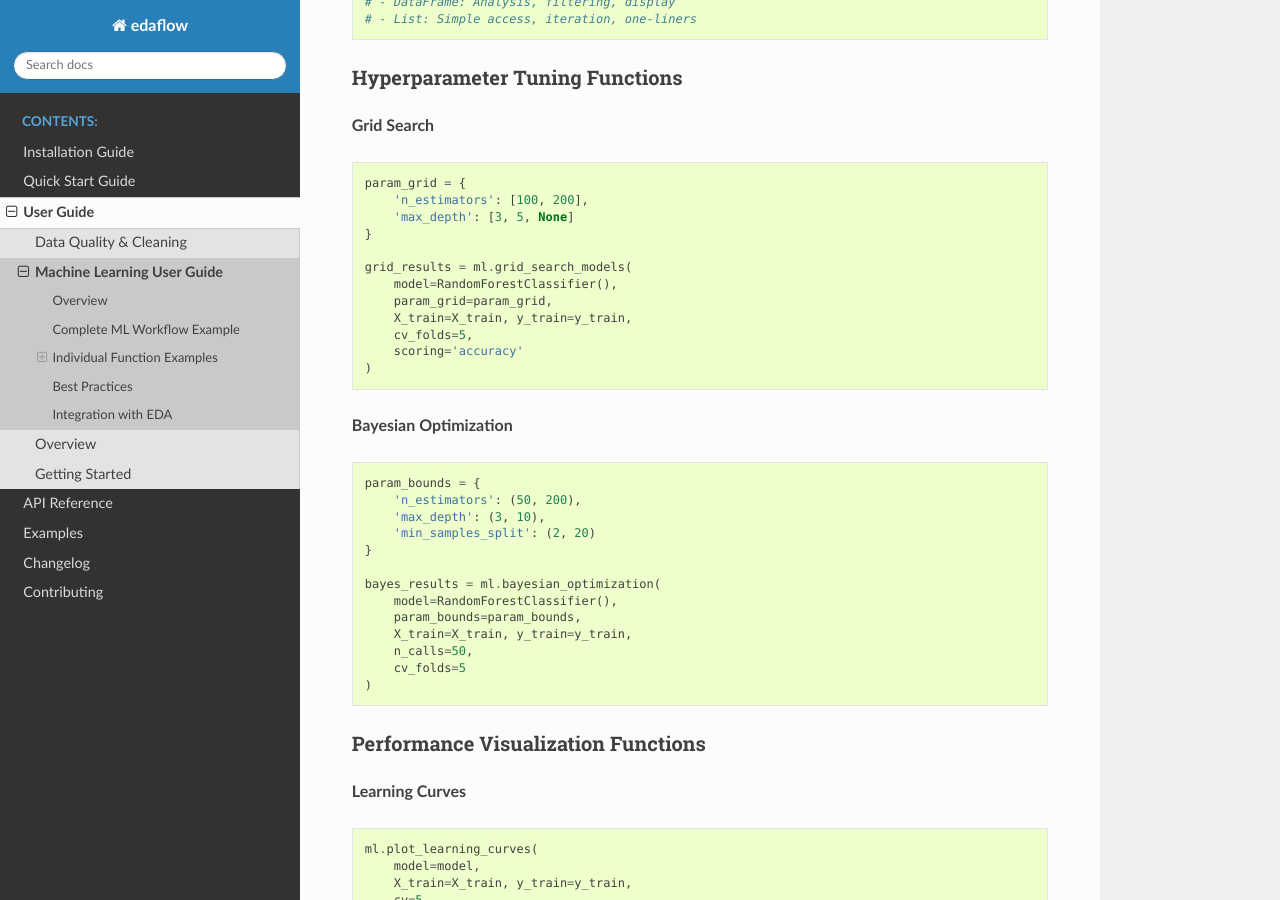
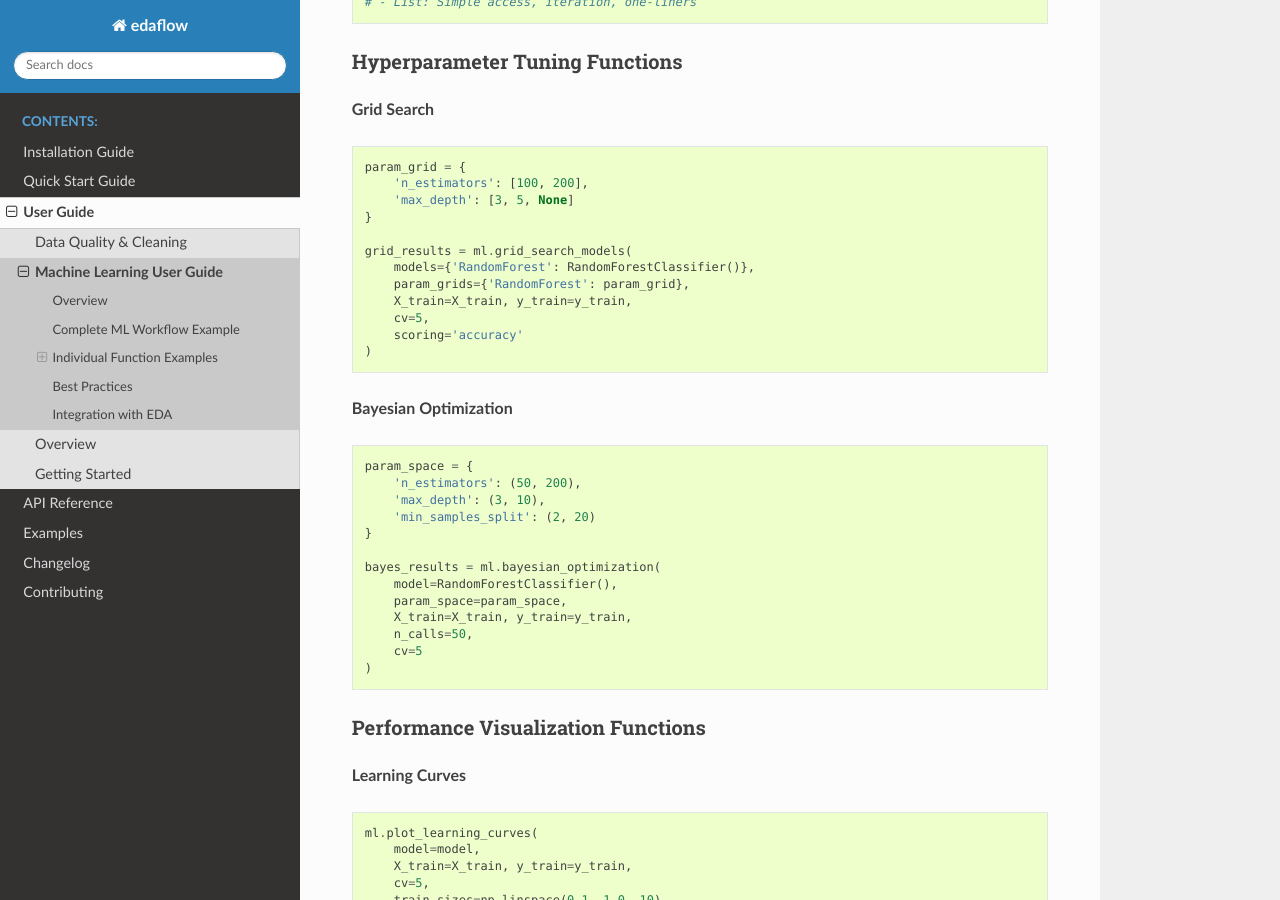
Before and after one commit to evanlow/edaflow, a Sphinx documentation site: the page built from docs/source/user_guide/ml_guide.rst, in a window 1280 px wide and 900 px high, scrolled down 6130 px. Built offline with Sphinx 7.4.7 and the Read the Docs theme 3.1.0, drawn with Linux system fonts in a browser that asks for light colours; pages that are not in the unit, such as notebooks, are missing from menus; some of the changed text lies outside the part shown.

Commit message:
CRITICAL: Fix optimization method names and parameters in documentation
Fixed in quickstart.rst:
- 'grid_search'  'grid' (method parameter)
- 'bayesian_optimization'  'bayesian' (method parameter)
- 'param_space'  'param_distributions' (parameter name)

Fixed in ml_guide.rst:
- 'random_search'  'random' (method parameter)
- 'param_bounds'  'param_space' (bayesian_optimization parameter)
- 'cv_folds'  'cv' (optimize_hyperparameters parameter)
- Fixed grid_search_models usage to match actual function signature
- Removed invalid 'n_jobs' parameter from optimize_hyperparameters

These fixes ensure documentation examples work correctly with actual function signatures.

```diff
--- a/docs/source/user_guide/ml_guide.rst
+++ b/docs/source/user_guide/ml_guide.rst
@@ -122,11 +122,10 @@
        X_train=config['X_train'],
        y_train=config['y_train'],
        param_distributions=param_distributions,
-       method='random_search',
+       method='random',
        n_iter=50,
-       cv_folds=5,
-       scoring='roc_auc',
-       n_jobs=-1
+       cv=5,
+       scoring='roc_auc'
    )
 
    # Step 8: Performance Visualizations
@@ -359,10 +358,10 @@
    }
 
    grid_results = ml.grid_search_models(
-       model=RandomForestClassifier(),
-       param_grid=param_grid,
+       models={'RandomForest': RandomForestClassifier()},
+       param_grids={'RandomForest': param_grid},
        X_train=X_train, y_train=y_train,
-       cv_folds=5,
+       cv=5,
        scoring='accuracy'
    )
 
@@ -370,7 +369,7 @@
 
 .. code-block:: python
 
-   param_bounds = {
+   param_space = {
        'n_estimators': (50, 200),
        'max_depth': (3, 10),
        'min_samples_split': (2, 20)
@@ -378,10 +377,10 @@
 
    bayes_results = ml.bayesian_optimization(
        model=RandomForestClassifier(),
-       param_bounds=param_bounds,
+       param_space=param_space,
        X_train=X_train, y_train=y_train,
        n_calls=50,
-       cv_folds=5
+       cv=5
    )
 
 Performance Visualization Functions
```
Also changed, not shown: docs/source/quickstart.rst (+6 -6 lines).
